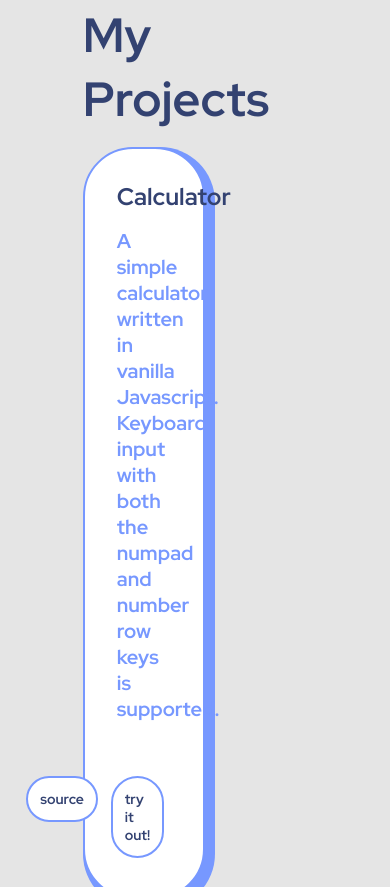
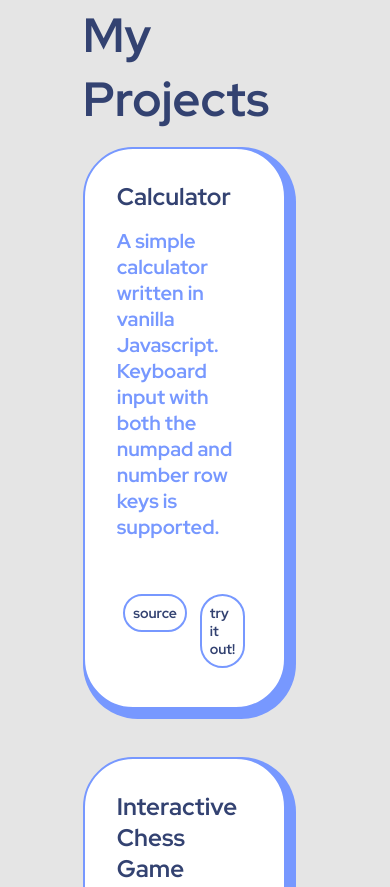
Before and after one commit to munjoonteo/website, a Gatsby site: page / in a window 390 px wide. Shown: the part 1070-1957 px from the top of the page. Built offline with nearby package versions, Linux system fonts and the light colour scheme; Gatsby itself is replaced by a stand-in of ours.

Commit message:
made it more mobile friendly

```diff
--- a/src/styles/projects.module.css
+++ b/src/styles/projects.module.css
@@ -43,7 +43,7 @@
   border: 2px solid #7798ff;
   border-radius: 50px;
   margin: 0.4rem;
-  padding: 0.75rem;
+  padding: 0.5rem;
   background-color: white;
   text-decoration: none;
   font-size: 14px;
@@ -56,8 +56,12 @@
   text-decoration: underline;
 }
 
-@media only screen and (max-width: 850px) {
+@media only screen and (max-width: 1350px) {
   .projects {
     flex-direction: column;
   }
+
+  .card {
+    max-width: 100%;
+  }
 }
```
